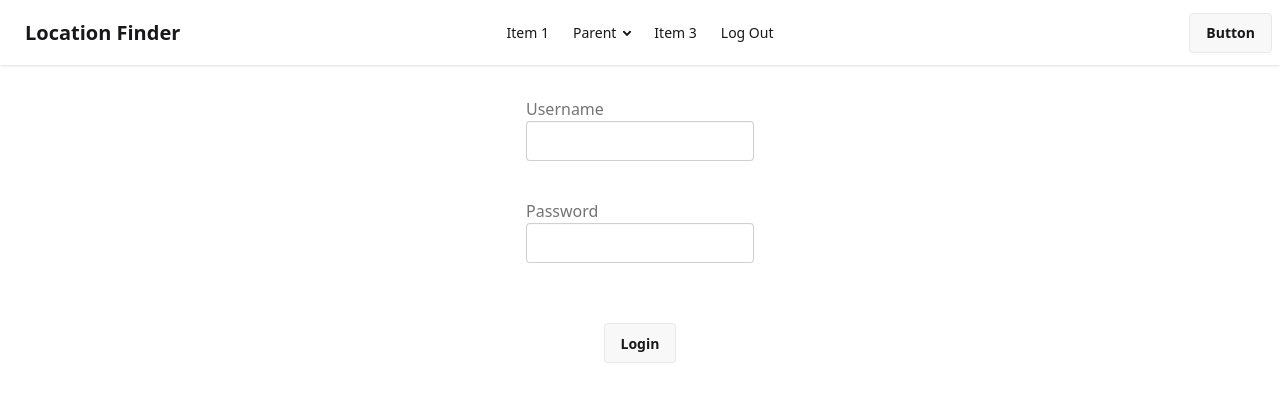
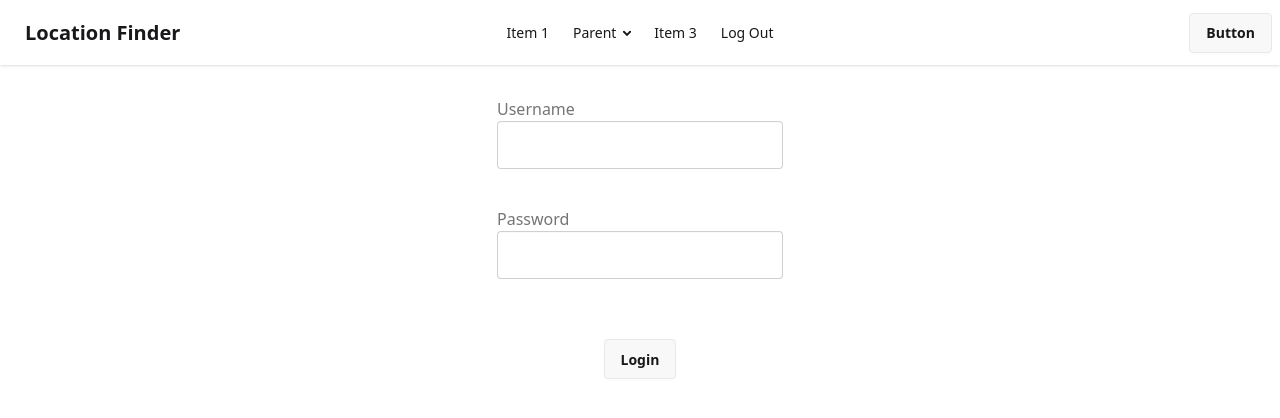
Before and after one commit to NotTheSamAdamsGuy/location-finder-next, a Next.js app: page /login in a window 1280 px wide. Shown: the top 418 px of the page. Built offline with nearby package versions, Linux system fonts and the light colour scheme; no server answers.

Commit message:
increased size of text inputs on login page

```diff
--- a/src/components/features/auth/LoginForm.tsx
+++ b/src/components/features/auth/LoginForm.tsx
@@ -22,7 +22,7 @@ export default function LoginForm() {
           id="username"
           name="username"
           type="text"
-          className="input flex"
+          className="input input-lg flex"
           required={true}
         />
         <p className="text-error text-sm h-1.5">{state?.errors?.username}</p>
@@ -36,7 +36,7 @@ export default function LoginForm() {
           id="password"
           name="password"
           type="password"
-          className="input flex"
+          className="input input-lg flex"
           required={true}
         />
         <p className="text-error text-sm h-1.5">{state?.errors?.password}</p>
```
